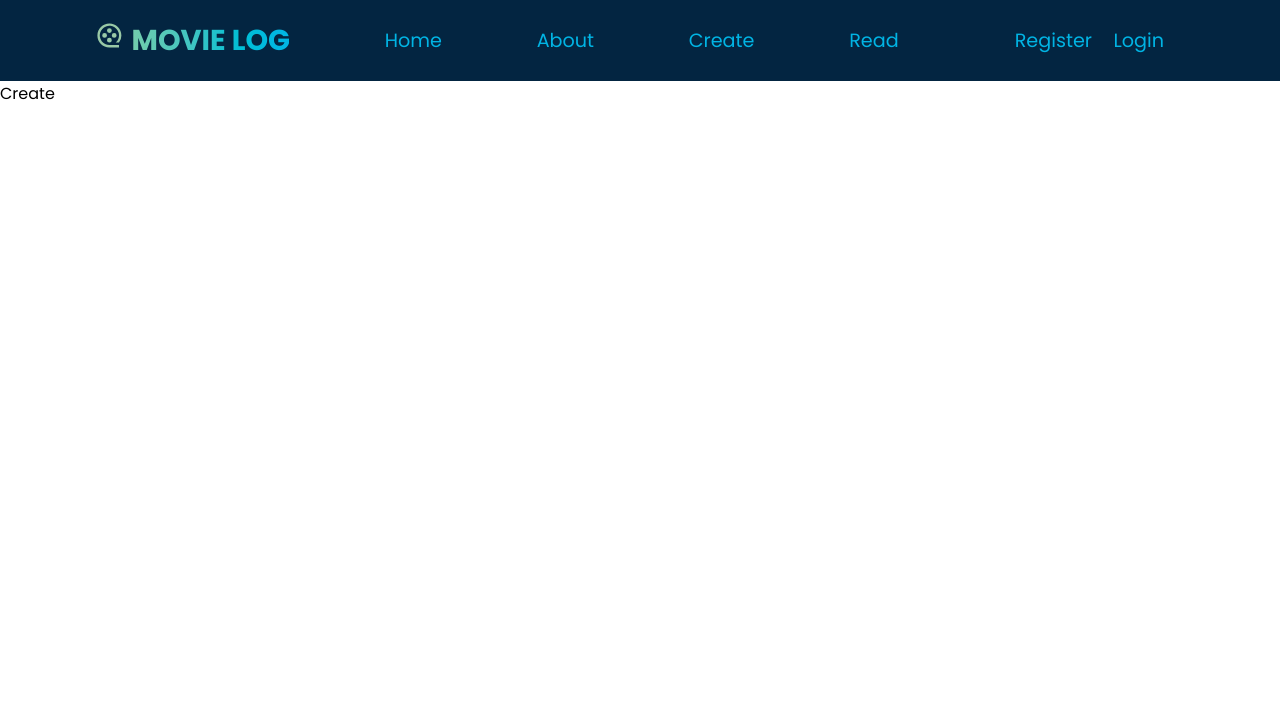
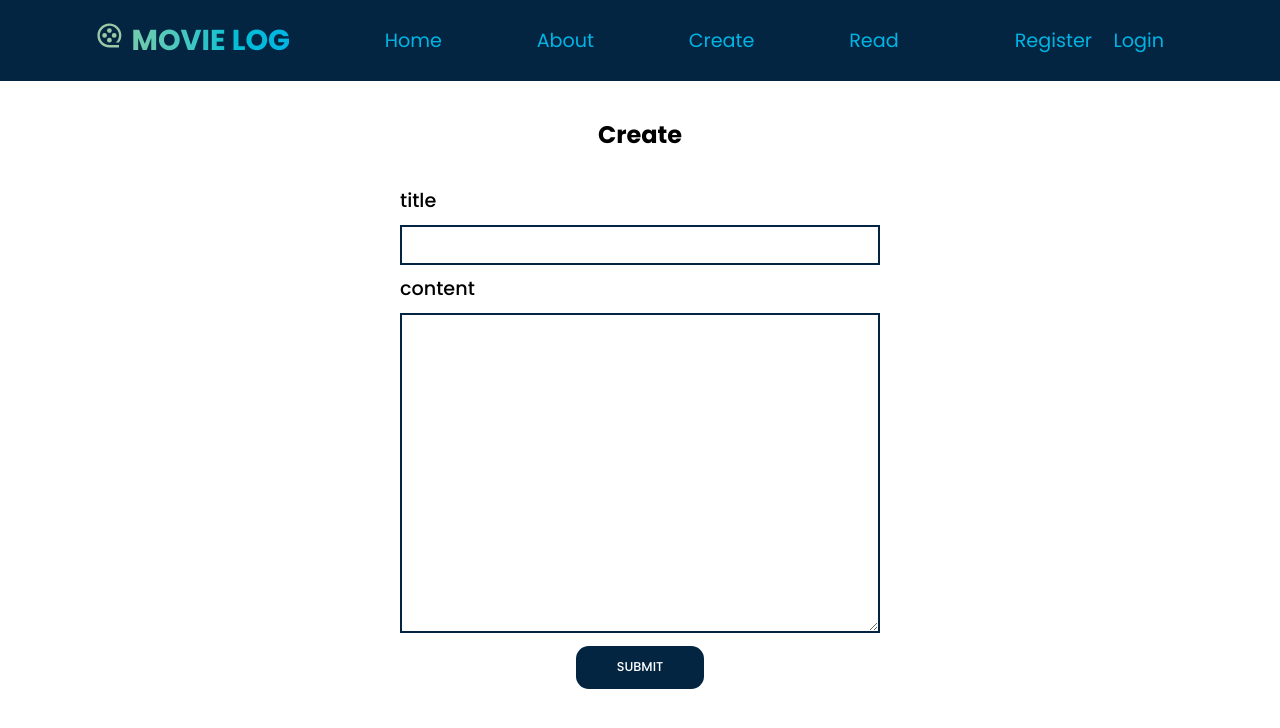
Before and after one commit to jamieecode/movie-log, a React (Create React App) app in the folder client/: page /create in a window 1280 px wide. Shown: the top 728 px of the page. Built offline with nearby package versions, Linux system fonts and the light colour scheme; no server answers.

Commit message:
style: create page

```diff
--- a/client/src/pages/Create.js
+++ b/client/src/pages/Create.js
@@ -1,7 +1,70 @@
 import React from "react";
+import styled from "styled-components";
+
+const StyledCreateSection = styled.section`
+  display: flex;
+  flex-direction: column;
+
+  h2 {
+    text-align: center;
+    margin: 1.5em 0 1em;
+  }
+
+  article {
+    display: flex;
+    flex-direction: column;
+    align-items: center;
+  }
+
+  label {
+    width: 30rem;
+    margin: 0.5em;
+    font-size: 1.2rem;
+    font-weight: 500;
+  }
+
+  input {
+    border: 2px solid #032541;
+    width: 30rem;
+    height: 2.5rem;
+  }
+
+  textarea {
+    border: 2px solid #032541;
+    width: 30rem;
+    height: 20rem;
+  }
+`;
+
+const StyledButton = styled.button`
+  background-color: #032541;
+  color: white;
+  width: 8rem;
+  padding: 1em;
+  font-size: 0.8rem;
+  font-weight: 500;
+  text-transform: uppercase;
+  border-radius: 1em;
+  margin: 1em;
+  &:hover {
+    background-color: #01b4e4;
+    transition: 0.5s;
+  }
+`;
 
 const Create = () => {
-  return <div>Create</div>;
+  return (
+    <StyledCreateSection>
+      <h2>Create</h2>
+      <article>
+        <label>title</label>
+        <input type="text" />
+        <label>content</label>
+        <textarea></textarea>
+        <StyledButton>submit</StyledButton>
+      </article>
+    </StyledCreateSection>
+  );
 };
 
 export default Create;
--- a/client/src/pages/Register.js
+++ b/client/src/pages/Register.js
@@ -28,7 +28,7 @@ const FormContainer = styled.section`
     font-weight: 500;
   }
   label {
-    margin: 1em;
+    margin: 0.5em 1em;
     font-weight: 500;
   }
   input {
@@ -67,10 +67,14 @@ const Register = () => {
       <h2>Register</h2>
       <FormContainer>
         <form>
+        <label>Name</label>
+          <input type="text" />
           <label>ID</label>
-          <input type="text" autoFocus />
+          <input type="text" />
           <label>Password</label>
-          <input type="text" />
+          <input type="password" />
+          <label>Confirm Password</label>
+          <input type="password" />
         </form>
         <StyledButton>Register</StyledButton>
         <p>Already a member?</p>
```
